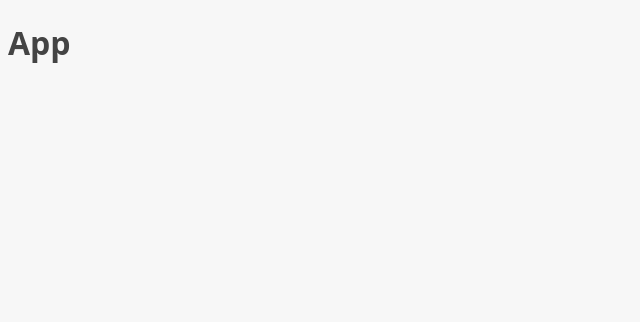
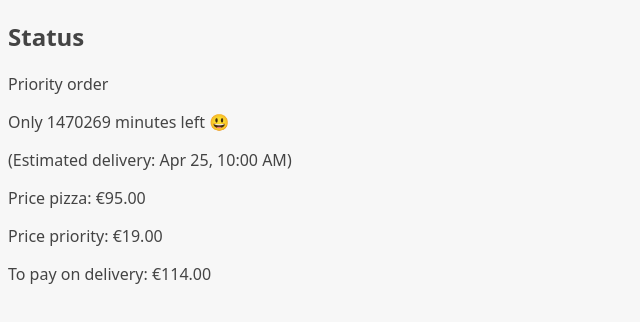
Before and after one commit to coolisuz/pizza-app, a React (Vite) app: page /order/1 in a window 1280 px wide. Shown: the top 322 px of the page, without its empty margins (0-640 px from the left). Built offline with nearby package versions, Linux system fonts and the light colour scheme.

Commit message:
setup initial router

```diff
--- a/package.json
+++ b/package.json
@@ -11,7 +11,8 @@
   },
   "dependencies": {
     "react": "^18.2.0",
-    "react-dom": "^18.2.0"
+    "react-dom": "^18.2.0",
+    "react-router-dom": "^6.24.1"
   },
   "devDependencies": {
     "@types/react": "^18.2.15",
--- a/src/App.jsx
+++ b/src/App.jsx
@@ -1,10 +1,35 @@
+import { RouterProvider, createBrowserRouter } from "react-router-dom";
+import Home from "./ui/Home";
+import Menu from "./features/menu/Menu";
+import Cart from "./features/cart/Cart";
+import CreateOrder from "./features/order/CreateOrder";
+import Order from "./features/order/Order";
+
+const router = createBrowserRouter([
+  {
+    path: "/",
+    element: <Home />,
+  },
+  {
+    path: "/menu",
+    element: <Menu />,
+  },
+  {
+    path: "/cart",
+    element: <Cart />,
+  },
+  {
+    path: "/order/new",
+    element: <CreateOrder />,
+  },
+  {
+    path: "/order/:orderId",
+    element: <Order />,
+  },
+]);
+
 function App() {
-  const x = 23;
-  return (
-    <div>
-      <h1>App</h1>
-    </div>
-  );
+  return <RouterProvider router={router} />;
 }
 
 export default App;
--- a/src/features/order/Order.jsx
+++ b/src/features/order/Order.jsx
@@ -4,7 +4,7 @@
   calcMinutesLeft,
   formatCurrency,
   formatDate,
-} from "../../utils/helpers";
+} from "../../utilities/helpers";
 
 const order = {
   id: "ABCDEF",
```
Also changed, not shown: 1 other file (tests, documents, lock files or other folders).
